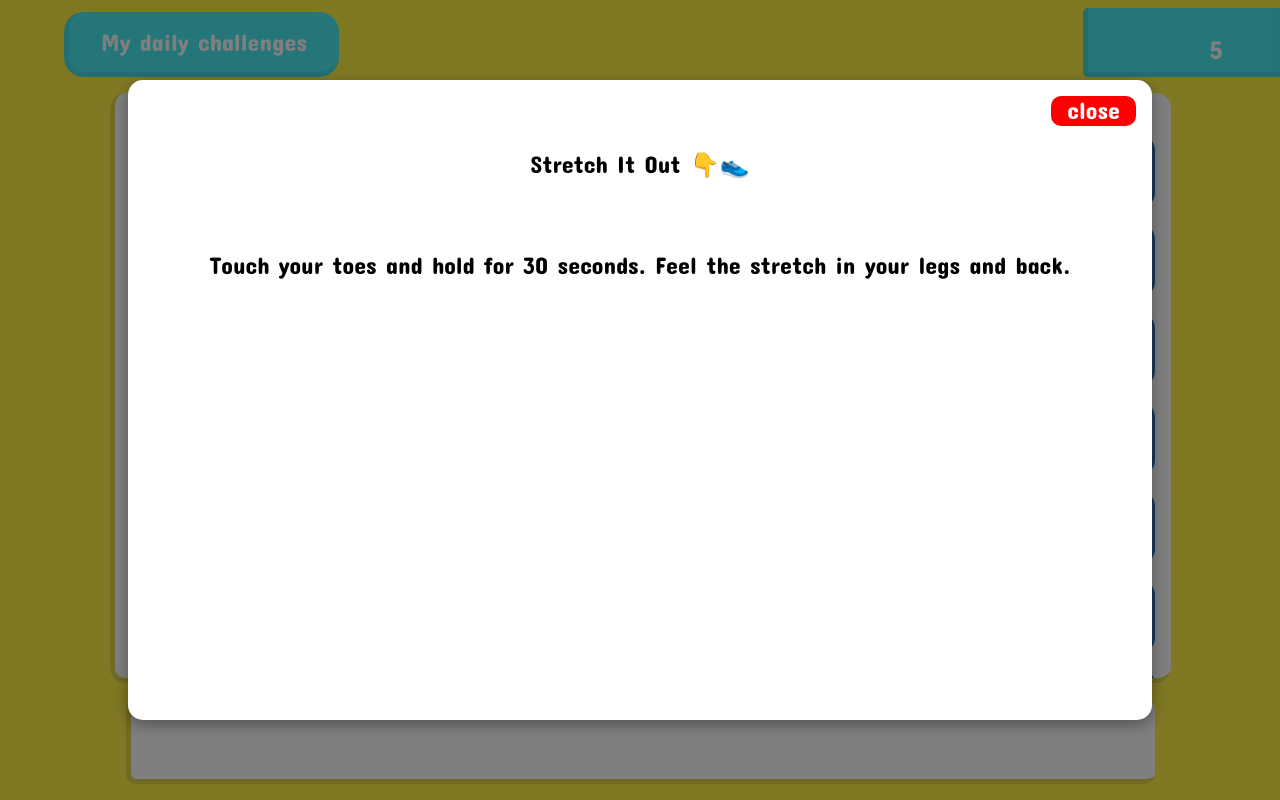
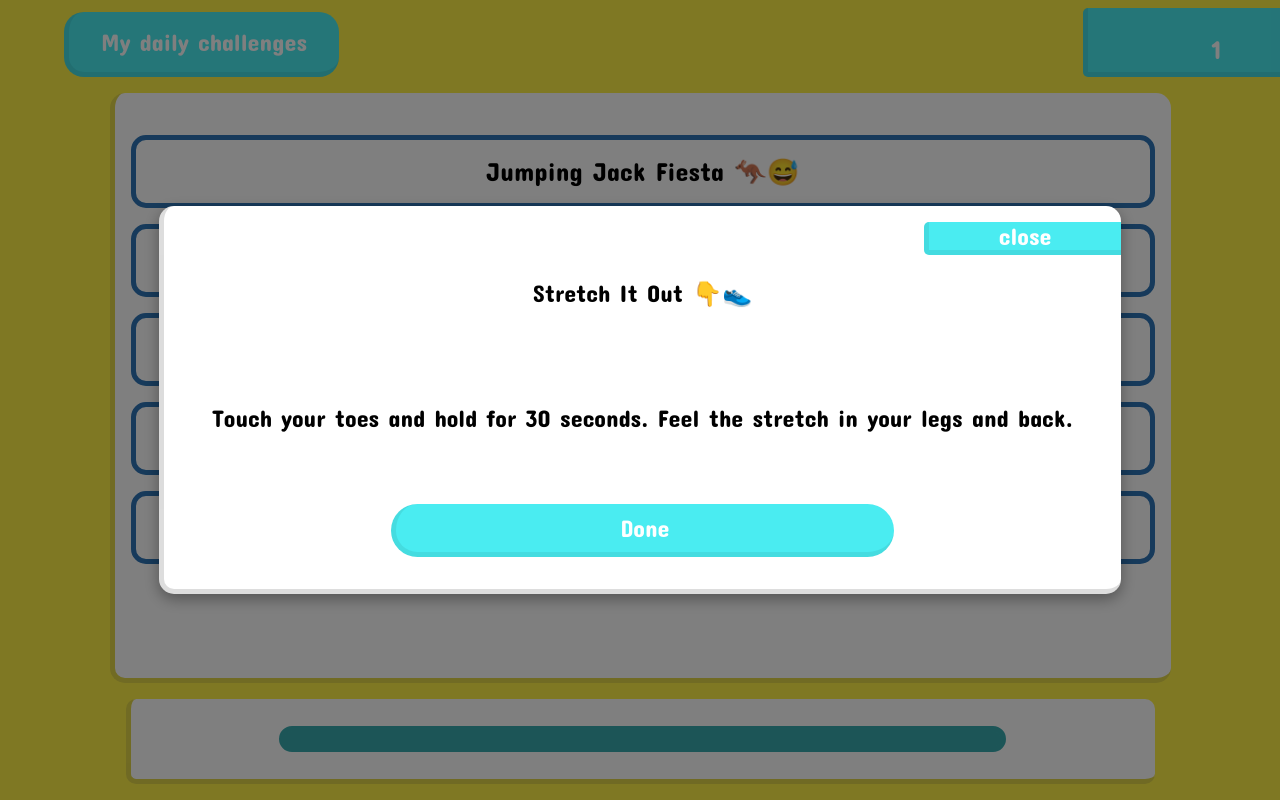
Before and after one commit to Erbonator3000/junction2023, a React (Create React App) app: page / in a window 1280 px wide. Both pictures are taken after a click on the item "Stretch It Out 👇👟". Built offline with nearby package versions, Linux system fonts and the light colour scheme.

Commit message:
Adds done challenge

```diff
--- a/src/App.css
+++ b/src/App.css
@@ -51,9 +51,11 @@
 
   border-left: 5px solid #00000011;
   border-bottom: 5px solid #00000011;
+
+  color: white;
 }
 
-.progress {
+.progress-container {
   background-color: white;
   height: 5rem;
   width: 80%;
@@ -61,8 +63,34 @@
   margin-bottom: 1rem;
   border-left: 5px solid #e2d649ff;
   border-bottom: 5px solid #e2d649ff;
+
+  display: flex;
+  flex-direction: column;
+  align-items: center;
+  justify-content: space-around;
 }
 
+.progress-bar {
+  background-color: #39abafff;
+  height: 1rem;
+  width: 70%;
+  border-radius: 100px;
+  border: 5px solid #39abafff;
+  /* border-bottom: 5px solid #e2d649ff; */
+  display: flex;
+  flex-direction: row;
+  align-items: center;
+  justify-content: flex-start;
+  transition-duration: 1s;
+}
+
+.progress-bar-fill {
+  transition-duration: 1s;
+  background-color: #4aecf1;
+  height: 100%;
+  width: 70%;
+  border-radius: 10px;
+}
 
 .popup-container {
   position: fixed;
@@ -78,14 +106,32 @@
   justify-content: center;
   align-items: center;
   }
+
   .popup-body {
-  height: 80%;
-  width: 80%;
   text-align: center;
-  margin: auto;
+  margin: 10%;
+  padding: 0 0 2rem 0;
   border-radius: 15px;
   border-color: black;
   background: white;
   box-shadow: rgba(0, 0, 0, 0.35) 0px 5px 15px;
-  font-size: x-large
+  font-size: x-large;
+  display: flex;
+  flex-direction: column;
+  justify-content: space-between;
+  align-items: stretch;
+  border-left: 5px solid #00000022;
+    border-bottom: 5px solid #00000022;
   }
+
+  .done-button {
+    width: 50%;
+    padding: 10px;
+    background-color: #4aecf1;
+    border-radius: 100px;
+    align-self: center;
+    color: white;
+
+    border-left: 5px solid #00000011;
+    border-bottom: 5px solid #00000011;
+  }
--- a/src/App.js
+++ b/src/App.js
@@ -5,51 +5,52 @@ import './close.css';
 import challenges from './challenges.json';
 
 function level(score) {
-  return Math.floor(score / 20)
+  return Math.min(Math.floor(score / 100) + 1, 10)
 }
 
 function progress(score) {
-  return (score % 20) / 20
-}
-
-const player = {
-  score: 100
-}
-
-function ProgressBar(props) {
-  return (
-    <div className="progress">
-
-    </div>
-  )
+  return (score % 100)
 }
 
 const App = () => {
   const [popupOpen, setPopupOpen] = useState(false);
   const [popupTitle, setPopupTitle] = useState(null);
   const [popupInstructuons, setPopupInstructions] = useState(null);
+  const [userScore, setUserScore] = useState(0);
+
+  function ProgressBar(props) {
+    return (
+      <div className="progress-container">
+        <div className="progress-bar">
+          <div className="progress-bar-fill" style={{ width: progress(userScore) + '%'}} />
+        </div>
+      </div>
+    )
+  }
 
   function openPopup(challenge) {
-    console.log(challenge)
     setPopupTitle(challenge.name)
     setPopupInstructions(challenge.instructions)
     setPopupOpen(true)
+  }
+
+  function doChallenge() {
+    setUserScore(userScore + 34)
+    setPopupOpen(false)
   }
 
   function Popup() {
     return (
       <div className="popup-container">
        <div className="popup-body">
-        <div style={{margin: '1rem', display: 'flex', flexDirection: 'row', justifyContent:'flex-end'}}>
-          <div
-            onClick={() => setPopupOpen(false)}
-            className="close"
-          >
+        <div style={{marginTop: '1rem', display: 'flex', flexDirection: 'row', justifyContent:'flex-end'}}>
+          <div onClick={() => setPopupOpen(false)} className="score" style={{height: 'auto'}}>
           close
           </div>
         </div>
         <p>{popupTitle}</p>
         <p style={{padding:'3rem'}}>{popupInstructuons}</p>
+        <div className="done-button" onClick={() => doChallenge()}>Done</div>
        </div>
       </div>
     );
@@ -58,7 +59,7 @@ const App = () => {
     return (
       <div className='challenges'>
         <ul style={{ listStyle: 'none', padding: 0 }}>
-          {challenges.map((item, index) => (
+          {challenges.filter((item => item.level == level(userScore))).map((item, index) => (
             <li
               key={index}
               className='challenge'
@@ -82,7 +83,7 @@ const App = () => {
           <p>My daily challenges</p>
         </div>
         <div className="score">
-          <p>{level(player.score)}</p>
+          <p>{level(userScore)}</p>
         </div>
       </div>
       <ChallengeList />
```
Also changed, not shown: 11 other files (tests, documents, lock files or other folders).
